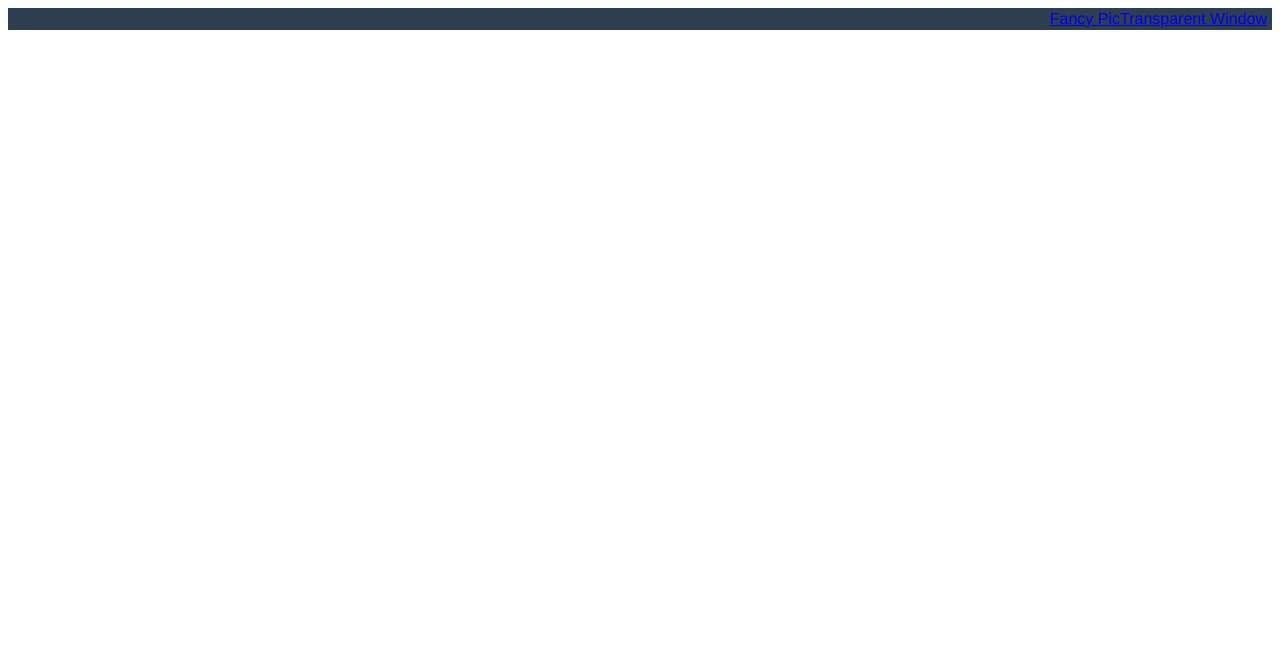
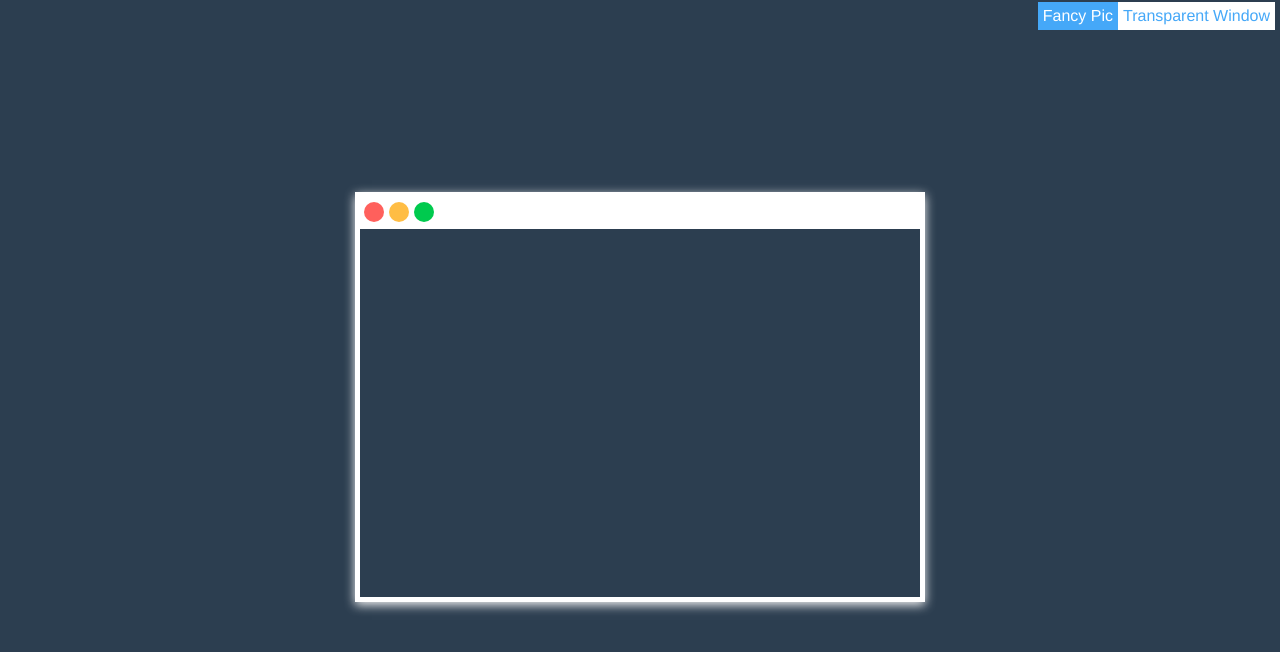
Before and after one commit to stephanieraymos/fun-stuff, a Vue app: page /trans-window in a window 1280 px wide. Shown: the top 652 px of the page. Built offline with nearby package versions, Linux system fonts and the light colour scheme.

Commit message:
Sweet window

```diff
--- a/src/App.vue
+++ b/src/App.vue
@@ -9,18 +9,38 @@
 
 <script setup></script>
 
-<style>
+<style lang="scss">
+:root {
+  --color-light-blue: #45A8F8;
+  --color-dark-blue: #2c3e50;
+  --color-white: #FFF;
+}
 #app {
   font-family: Avenir, Helvetica, Arial, sans-serif;
   -webkit-font-smoothing: antialiased;
   -moz-osx-font-smoothtypingandobjpicing: grayscale;
-  color: #2c3e50;
+  color: var(--color-dark-blue);
+}
+body {
+  margin: 0;
+  height: 100vh;
 }
 .nav {
   display: flex;
-  margin-top: 0;
   padding: 2px 5px;
   justify-content: flex-end;
-  background: #2c3e50;
+  background: var(--color-dark-blue);
+
+  a {
+    text-decoration: none;
+    color: var(--color-white);
+    background: var(--color-light-blue);
+    padding: 5px;
+  }
+
+  .router-link-active {
+    color: var(--color-light-blue);
+    background: var(--color-white);
+  }
 }
 </style>
--- a/src/components/TransWindow.vue
+++ b/src/components/TransWindow.vue
@@ -1,12 +1,16 @@
 <template>
   <div class="container">
+    <!-- WINDOW BOX -->
     <div class="window">
-      <div class="buttons">
-        <span class="red"></span>
-        <span class="yellow"></span>
-        <span class="green"></span>
+      <div class="window-top-bar">
+        <div class="buttons">
+          <span class="red dot"></span>
+          <span class="yellow dot"></span>
+          <span class="green dot"></span>
+        </div>
       </div>
     </div>
+    <!-- END WINDOW BOX -->
   </div>
 </template>
 
@@ -14,26 +18,46 @@
 
 <style lang="scss" scoped>
 .container {
+  background: var(--color-dark-blue);
+  height: 100vh;
   .window {
     position: relative;
-    width: 50%;
-    height: 50%;
+    top: 20%;
+    left: 50%;
+    transform: translateX(-50%);
+    border: var(--color-white) 5px solid;
+    width: 70vh;
+    height: 50vh;
+    box-shadow: 0 3px 10px whitesmoke;
+  }
+  .window-top-bar {
+    background: var(--color-white);
+    height: 8%;
+    margin: 0 -1px; // Takes care of tiny blue line on left and right of bar
+  }
+  .buttons {
+    position: relative;
+    background: red;
+  }
+  .dot {
+    position: absolute;
+    top: 5px;
+    height: 20px;
+    width: 20px;
+    border-radius: 50%;
+    display: inline-block;
   }
   .red {
-    position: absolute;
-    top: 0;
-    left: 0;
+    left: 5px;
+    background: #ff605c;
   }
   .yellow {
-    position: absolute;
-    top: 0;
-    left: 25px;
+    left: 30px;
+    background: #ffbd44;
   }
   .green {
-    position: absolute;
-    top: 0;
-    left: 50px;
+    left: 55px;
+    background: #00ca4e;
   }
-
 }
 </style>
--- a/src/components/TypingAndObjPic.vue
+++ b/src/components/TypingAndObjPic.vue
@@ -31,9 +31,9 @@
 .text {
   max-width: fit-content;
   overflow: hidden; /* Ensures the content is not revealed until the animation */
-  border-right: 0.15em solid orange; /* The typwriter cursor */
+  border-right: 0.15em solid var(--color-light-blue); /* The typwriter cursor */
   white-space: nowrap; /* Keeps the content on a single line */
-  margin: 0 auto; /* Gives that scrolling effect as the typing happens */
+  margin: 10px auto 0; /* Gives that scrolling effect as the typing happens */
   letter-spacing: 0.17em; /* Adjust as needed */
   animation: typing 2s steps(40, end), blink-caret 0.75s step-end infinite;
 }
@@ -55,7 +55,7 @@
     border-color: transparent;
   }
   50% {
-    border-color: orange;
+    border-color: var(--color-light-blue);
   }
 }
 
```
